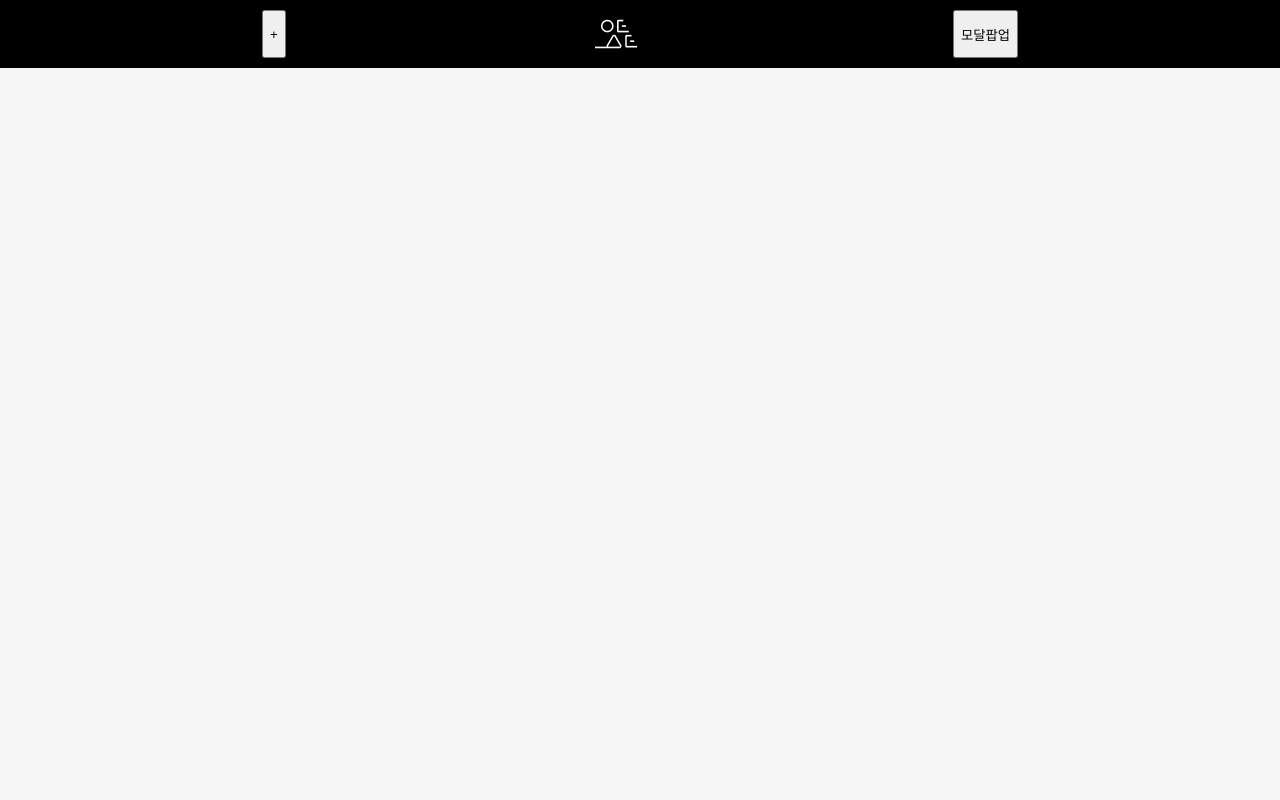
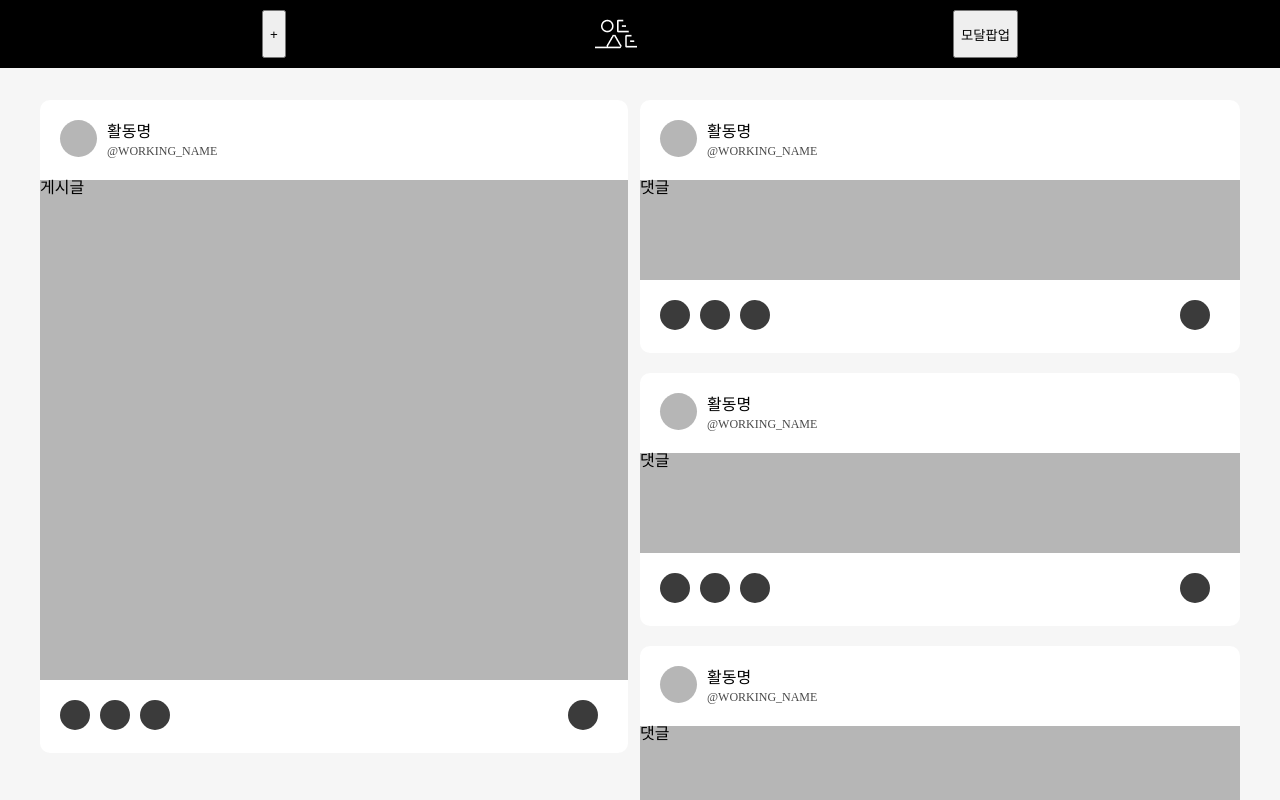
Before and after one commit to Artistep/Frontend, a React (Create React App) app: page /detail in a window 1280 px wide. Before the commit this address had no page. Shown: the top 800 px of the page. Built offline with nearby package versions, Linux system fonts and the light colour scheme; a web font is replaced by a local one.

Commit message:
[feat]게시글 자세히보기(댓글창 구현)

```diff
--- a/src/App.js
+++ b/src/App.js
@@ -9,6 +9,7 @@ import Register from "./pages/register";
 import Next from "./pages/register/next";
 import Idfind from "./pages/find/idfind";
 import Pwfind from "./pages/find/pwfind";
+import Detail from "./pages/detail";
 
 function App() {
   return (
@@ -41,6 +42,7 @@ function App() {
             <Route path="/next" element={<Next />} />
             <Route path="/idfind" element={<Idfind />} />
             <Route path="/pwfind" element={<Pwfind />} />
+            <Route path="/detail" element={<Detail />} />
           </Routes>
         </div>
       </div>
--- a/src/components/Box/index.jsx
+++ b/src/components/Box/index.jsx
@@ -1,9 +1,20 @@
 import React from "react";
-import { HeaderBox, Circle, HeaderBtext, HeaderStext, Container, Footer,FooterItem } from "./styled";
+import { useNavigate } from "react-router-dom";
+import {
+  HeaderBox,
+  Circle,
+  HeaderBtext,
+  HeaderStext,
+  Container,
+  Footer,
+  FooterItem,
+  SmallCon
+} from "./styled";
 
-const Box = () => {
-  return (
-    <div style={{marginTop: '20px'}}>
+const Box = (props) => {
+  const navigate = useNavigate();
+  return props.props == "main" ? (
+    <div style={{ marginTop: "20px" }}>
       <HeaderBox>
         <Circle></Circle>
         <div>
@@ -11,7 +22,28 @@ const Box = () => {
           <HeaderStext>@WORKING_NAME</HeaderStext>
         </div>
       </HeaderBox>
-      <Container>게시글</Container>
+      <Container onClick={() => navigate("/detail")}>게시글</Container>
+      <Footer>
+        <div>
+          <FooterItem></FooterItem>
+          <FooterItem></FooterItem>
+          <FooterItem></FooterItem>
+        </div>
+        <div>
+          <FooterItem></FooterItem>
+        </div>
+      </Footer>
+    </div>
+  ) : (
+    <div style={{ marginTop: "20px" }}>
+      <HeaderBox>
+        <Circle></Circle>
+        <div>
+          <HeaderBtext>활동명</HeaderBtext>
+          <HeaderStext>@WORKING_NAME</HeaderStext>
+        </div>
+      </HeaderBox>
+      <SmallCon onClick={() => navigate('/detail')}>댓글</SmallCon>
       <Footer>
         <div>
           <FooterItem></FooterItem>
--- a/src/components/Box/styled.js
+++ b/src/components/Box/styled.js
@@ -89,6 +89,14 @@ export const Container = styled.div`
   border-radius: 0px;
 `;
 
+export const SmallCon = styled.div`
+  width: 100%;
+  height: 100px;
+
+  background: #b6b6b6;
+  border-radius: 0px;
+`;
+
 export const Footer = styled.div`
   padding: 20px;
   background: #ffffff;
--- a/src/pages/detail/index.jsx
+++ b/src/pages/detail/index.jsx
@@ -1,11 +1,30 @@
-import React from 'react'
+import React from "react";
+import Box from "../../components/Box";
+import {
+  HeaderBox,
+  Circle,
+  HeaderBtext,
+  HeaderStext,
+  FooterItem,
+  Footer,
+} from "../../components/Box/styled";
 
 const Detail = () => {
-    return (
-        <div>
-            디테일
-        </div>
-    )
-}
+  const wow = [1, 2, 3, 4, 5];
+  return (
+    <div style={{ width: "100%" }}>
+      <div style={{ width: "49%", float: "left" }}>
+        <Box props={'main'}/>
+      </div>
+      <div style={{ width: "50%", float: "right" }}>
+        {wow.map((i) => (
+          <>
+            <Box key={i} props={'detail'}/>
+          </>
+        ))}
+      </div>
+    </div>
+  );
+};
 
-export default Detail
+export default Detail;
--- a/src/pages/main/index.jsx
+++ b/src/pages/main/index.jsx
@@ -12,7 +12,7 @@ const Main = () => {
         <SmallLabel>다양한 아티스트와 함께 스텝을 맞춰 걸어요 </SmallLabel>
       </FeedBox>
 
-      <Box />
+      <Box props={'main'}/>
     </div>
   );
 };
```
